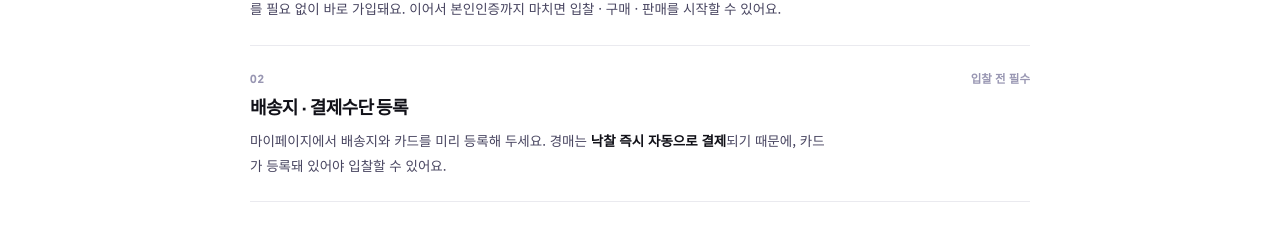
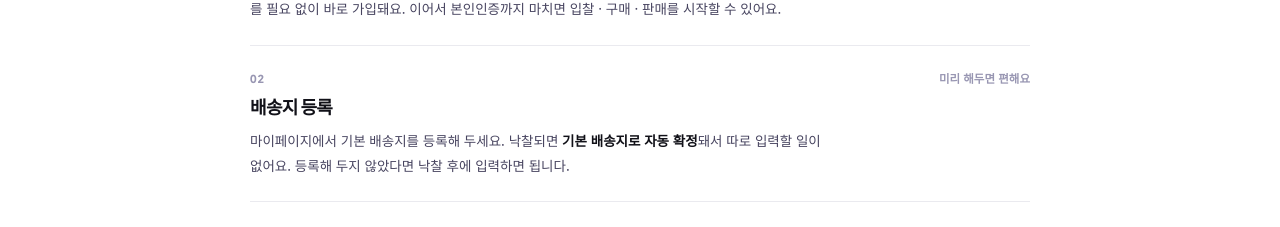
Before and after one commit to pocastation/frontend, a Next.js app: page /guide in a window 1280 px wide. Shown: the part 520-747 px from the top of the page. Built offline with nearby package versions, Linux system fonts and the light colour scheme; no server answers.

Commit message:
fix : 결제수단 탭은 목록에서만 감춘다 — 카드 등록 CTA가 죽지 않게

```diff
--- a/app/guide/page.tsx
+++ b/app/guide/page.tsx
@@ -22,13 +22,13 @@ const GENERAL_STEPS: GuideStep[] = [
     ),
   },
   {
-    title: "배송지 · 결제수단 등록",
-    note: "입찰 전 필수",
+    title: "배송지 등록",
+    note: "미리 해두면 편해요",
     body: (
       <>
-        마이페이지에서 배송지와 카드를 미리 등록해 두세요. 경매는{" "}
-        <b className="font-bold text-text-1">낙찰 즉시 자동으로 결제</b>되기 때문에, 카드가 등록돼
-        있어야 입찰할 수 있어요.
+        마이페이지에서 기본 배송지를 등록해 두세요. 낙찰되면{" "}
+        <b className="font-bold text-text-1">기본 배송지로 자동 확정</b>돼서 따로 입력할 일이 없어요.
+        등록해 두지 않았다면 낙찰 후에 입력하면 됩니다.
       </>
     ),
   },
--- a/app/mypage/page.tsx
+++ b/app/mypage/page.tsx
@@ -151,7 +151,6 @@ function PinIcon() {
   );
 }
 // Feather Icons credit-card — 아이콘 path는 손으로 그리지 않고 검증된 오픈소스 path를 그대로 사용.
-// eslint-disable-next-line @typescript-eslint/no-unused-vars -- 결제수단 탭을 되살릴 때 그대로 쓴다(위 주석 참고).
 function CardIcon() {
   return (
     <svg width="16" height="16" viewBox="0 0 24 24" fill="none" stroke="currentColor" strokeWidth="1.8" aria-hidden="true">
@@ -199,16 +198,19 @@ const TRADE_NAV: { key: Tab; label: string; icon: () => ReactNode }[] = [
   { key: "wishlist", label: "관심 목록", icon: HeartIcon },
 ];
 
-const ACCOUNT_NAV: { key: Tab; label: string; icon: () => ReactNode }[] = [
+const ACCOUNT_NAV: { key: Tab; label: string; icon: () => ReactNode; hidden?: boolean }[] = [
   { key: "profile", label: "내 정보", icon: UserIcon },
   { key: "notifications", label: "알림 설정", icon: BellIcon },
   { key: "shipping", label: "배송지 관리", icon: PinIcon },
-  // 결제수단(카드 빌링키)은 당분간 숨긴다(2026-08-07). 카드에는 에스크로 상품이 없다는 것이
-  // 확인돼(docs ⓪-1) 결제 흐름이 가상계좌 전환 / 카드 유지 + 정산보류 두 갈래로 갈렸고, 아직
-  // 결정 전이다. 결정도 안 난 수단을 미리 등록시키면 되돌릴 때 그 카드들을 다 폐기해야 한다.
-  // 삭제가 아니라 목록에서만 뺀다 — 코드·API·직접 접근(?tab=payment)은 그대로 살아 있어
-  // 결정이 나면 이 한 줄을 되돌리는 것으로 끝난다.
-  // { key: "payment", label: "결제수단", icon: CardIcon },
+  // 결제수단(카드 빌링키)은 목록에서만 감춘다(2026-08-07). 카드에 에스크로 상품이 없다는 것이
+  // 확인돼(docs ⓪-1) 결제 흐름이 가상계좌 전환 / 카드 유지 + 정산보류 두 갈래로 갈렸고 아직
+  // 결정 전이다. 결정도 안 난 수단을 스스로 등록하러 오게 둘 이유는 없다.
+  //
+  // ⚠️ 목록에서 빼되 **항목은 남긴다.** 지우면 TAB_KEYS에서도 빠져 `?tab=payment` 진입이
+  // 검증에서 튕기고, 그 순간 카드 미등록 낙찰자의 [카드 등록] CTA(SECOND_CHANCE_OFFERED)와
+  // 승계 배너 링크가 통째로 죽는다 — 낙찰됐는데 결제할 방법이 사라진다.
+  // 되살릴 때는 hidden만 지우면 된다.
+  { key: "payment", label: "결제수단", icon: CardIcon, hidden: true },
   { key: "settlement", label: "정산계좌", icon: BankIcon },
   { key: "settings", label: "계정 설정", icon: GearIcon },
 ];
@@ -549,7 +551,7 @@ export default function MyPage() {
 
           <p className="mt-2 px-2.5 pb-1.5 pt-2 text-[11px] font-extrabold text-text-3">계정 관리</p>
           <nav aria-label="계정 관리 메뉴" className="flex flex-col">
-            {ACCOUNT_NAV.map(({ key, label, icon: Icon }) => (
+            {ACCOUNT_NAV.filter((item) => !item.hidden).map(({ key, label, icon: Icon }) => (
               <button
                 key={key}
                 type="button"
```
